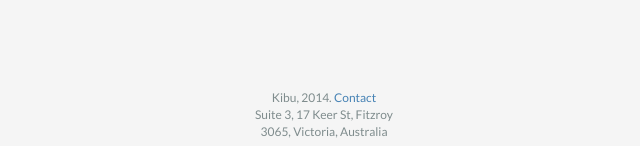
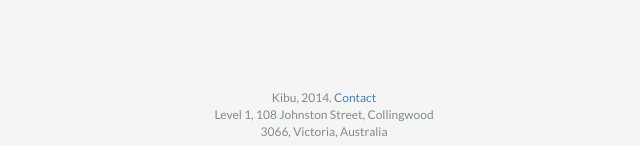
Before and after one commit to kibu-australia/kibu-australia.github.io, a Jekyll site: the page built from index.html, in a window 1280 px wide. Shown: the part 751-897 px from the top of the page, without its empty margins (316-956 px from the left). Built offline with Jekyll 4.4.1, drawn with Linux system fonts in a browser that asks for light colours; nearby versions of some CDN libraries; Markdown is read by kramdown in place of the engine named in the settings.

Commit message:
Update about.yml

```diff
--- a/_data/about.yml
+++ b/_data/about.yml
@@ -1,7 +1,7 @@
 ---
-  street:    "Suite 3, 17 Keer St"
-  suburb:    "Fitzroy"
-  post_code: "3065"
+  street:    "Level 1, 108 Johnston Street"
+  suburb:    "Collingwood"
+  post_code: "3066"
   state:     "Victoria"
   country:   "Australia"
   email:     "info@kibu.com.au"
```
